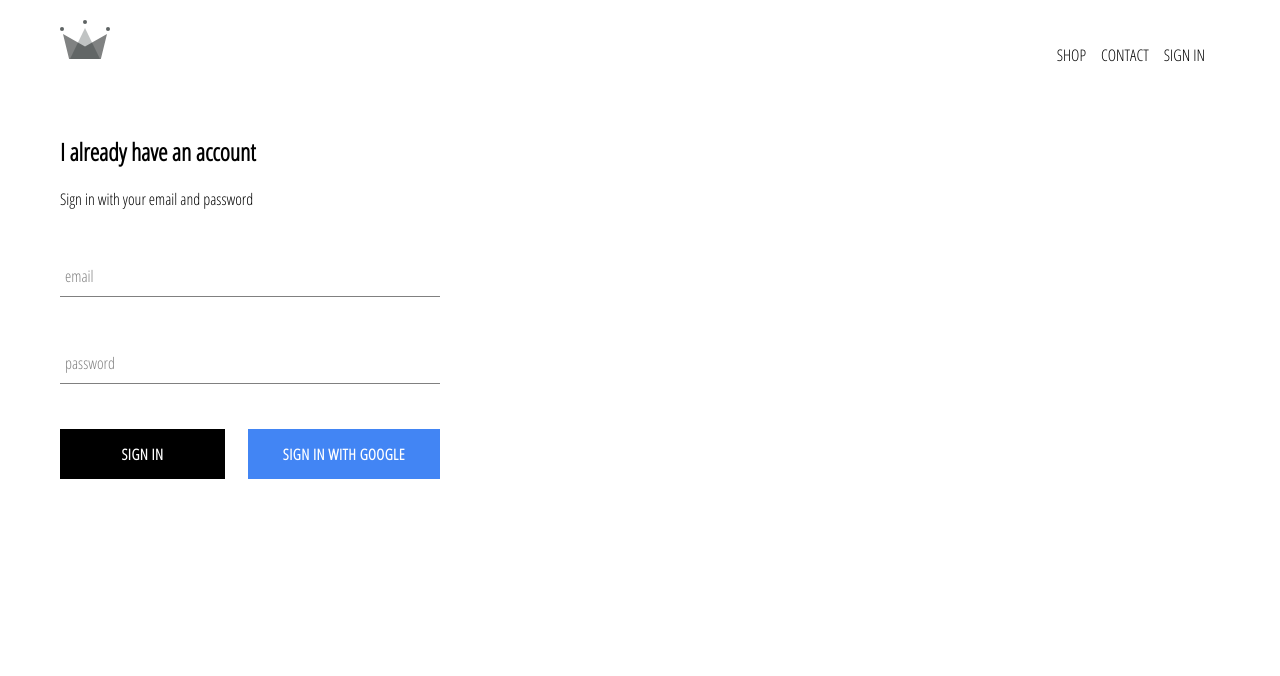
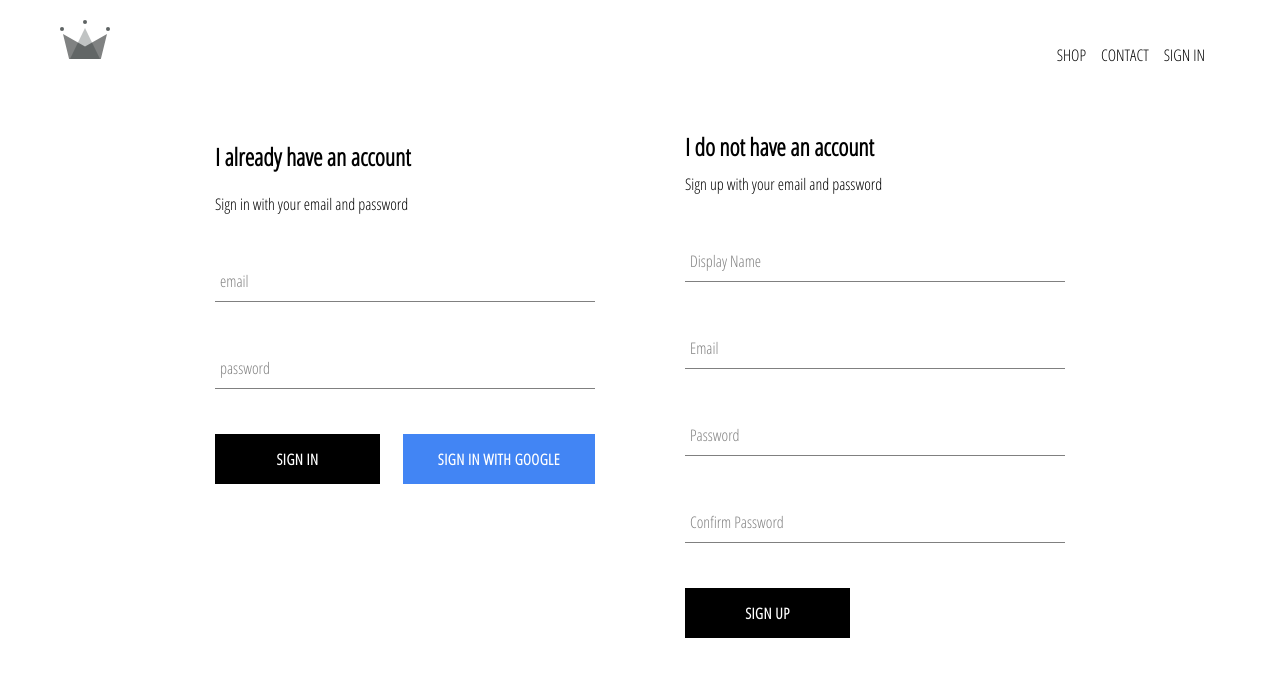
Before and after one commit to bryanbuitrago/clothing-store, a React (Create React App) app: page /signin in a window 1280 px wide. Shown: the top 676 px of the page. Built offline with nearby package versions, Linux system fonts and the light colour scheme; no server answers.

Commit message:
Implement firebase utils, included ability to store authenticated users into firestore database

```diff
--- a/src/App.js
+++ b/src/App.js
@@ -6,7 +6,7 @@
 import SignInAndSignUpPage from './pages/sign-in-and-sign-up-page/sign-in-and-sign-up.component';
 import HomePage from './pages/homepage/homepage.component';
 import ShopPage from '../src/pages/shop/shop.component';
-import { auth } from './firebase/firebase.utils';
+import { auth, createUserProfileDocument } from './firebase/firebase.utils';
 
 class App extends React.Component {
   constructor() {
@@ -20,10 +20,25 @@
   unsubscribeFromAuth = null;
 
   componentDidMount() {
-    this.unsubscribeFromAuth = auth.onAuthStateChanged(user => {
-      this.setState({ currentUser: user });
+    this.unsubscribeFromAuth = auth.onAuthStateChanged(async userAuth => {
+      // if user exists return user id + data
+      if (userAuth) {
+        const userRef = await createUserProfileDocument(userAuth);
+        userRef.onSnapshot(snapShot => {
+          this.setState(
+            {
+              currentUser: {
+                id: snapShot.id,
+                ...snapShot.data()
+              }
+            }
+          );
 
-      console.log(user);
+          console.log(this.state)
+        })
+      }
+      // if User logs out set session to null
+      this.setState({ currentUser: userAuth });
     });
   }
 
--- /dev/null
+++ b/src/components/sign-up/sign-up.component.jsx
@@ -0,0 +1,100 @@
+import React from 'react';
+
+import FormInput from '../form-input/form-input.component';
+import CustomButton from '../custom-button/custom-button.component';
+
+import { auth, createUserProfileDocument } from '../../firebase/firebase.utils';
+
+import './sign-up.styles.scss';
+
+class SignUp extends React.Component {
+    constructor() {
+        super();
+
+        this.state = {
+            displayName: '',
+            email: '',
+            password: '',
+            confirmPassword: ''
+        }
+    }
+
+    handleSubmit = async event => {
+        event.preventDefault();
+
+        const { displayName, email, password, confirmPassword } = this.state;
+
+        if(password !== confirmPassword) {
+            alert("Passwords don't match");
+            return;
+        }
+
+        try {
+            const { user } = await auth.createUserWithEmailAndPassword(email, password);
+
+            await createUserProfileDocument(user, {displayName});
+
+            this.setState({
+                displayName: '',
+                email: '',
+                password: '',
+                confirmPassword: ''
+            });
+        } catch (error) {
+            console.error(error);
+        }
+    }
+
+    handleChange = event => {
+        const { name, value } = event.target;
+
+        this.setState({ [name]: value })
+    }
+
+    render() {
+        const {displayName, email, password, confirmPassword} = this.state;
+        return(
+            <div className="sign-up">
+                <h2 className="title">I do not have an account</h2>
+                <span>Sign up with your email and password</span>
+                <form className="sign-up-form" onSubmit={this.handleSubmit}>
+                    <FormInput
+                        type="text"
+                        name="displayName"
+                        value={displayName}
+                        onChange={this.handleChange}
+                        label="Display Name"
+                        required
+                    />
+                    <FormInput
+                        type="email"
+                        name="email"
+                        value={email}
+                        onChange={this.handleChange}
+                        label="Email"
+                        required
+                    />
+                    <FormInput
+                        type="password"
+                        name="password"
+                        value={password}
+                        onChange={this.handleChange}
+                        label="Password"
+                        required
+                    />
+                    <FormInput
+                        type="password"
+                        name="confirmPassword"
+                        value={confirmPassword}
+                        onChange={this.handleChange}
+                        label="Confirm Password"
+                        required
+                    />
+                    <CustomButton type="submit">Sign Up</CustomButton>
+                </form>
+            </div>
+        );
+    }
+}
+
+export default SignUp;
--- /dev/null
+++ b/src/components/sign-up/sign-up.styles.scss
@@ -0,0 +1,9 @@
+.sign-up {
+    display: flex;
+    flex-direction: column;
+    width: 380px;
+
+    .title {
+        margin: 10px 0;
+    }
+}
--- a/src/firebase/firebase.utils.js
+++ b/src/firebase/firebase.utils.js
@@ -13,6 +13,31 @@
     measurementId: "G-FVL4JTHB18"
   };
 
+  export const createUserProfileDocument = async (userAuth, additionalData) => {
+    if (!userAuth) return;
+
+    const userRef = firestore.doc(`users/${userAuth.uid}`);
+
+    const snapShot = await userRef.get();
+
+    if(!snapShot.exists) {
+      const { displayName, email } = userAuth;
+      const createdAt = new Date();
+
+      try {
+        await userRef.set({
+          displayName,
+          email,
+          createdAt,
+          ...additionalData
+        });
+      } catch (error) {
+        console.log(`error creating user ${error.message}`);
+      }
+    }
+    return userRef;
+  };
+
   firebase.initializeApp(config);
 
   export const auth = firebase.auth();
--- a/src/pages/sign-in-and-sign-up-page/sign-in-and-sign-up.component.jsx
+++ b/src/pages/sign-in-and-sign-up-page/sign-in-and-sign-up.component.jsx
@@ -1,11 +1,13 @@
 import React from 'react';
 import SignIn from '../../components/sign-in/sign-in.component';
+import SignUp from '../../components/sign-up/sign-up.component';
 
 import './sign-in-and-sign-up.styles.scss'
 
 const SignInAndSignUpPage = () => (
     <div className="sign-in-and-sign-up">
         <SignIn />
+        <SignUp />
     </div>
 )
 
--- a/src/pages/sign-in-and-sign-up-page/sign-in-and-sign-up.styles.scss
+++ b/src/pages/sign-in-and-sign-up-page/sign-in-and-sign-up.styles.scss
@@ -0,0 +1,6 @@
+.sign-in-and-sign-up {
+    width: 850px;
+    display: flex;
+    justify-content: space-between;
+    margin: 30px auto;
+}
```
